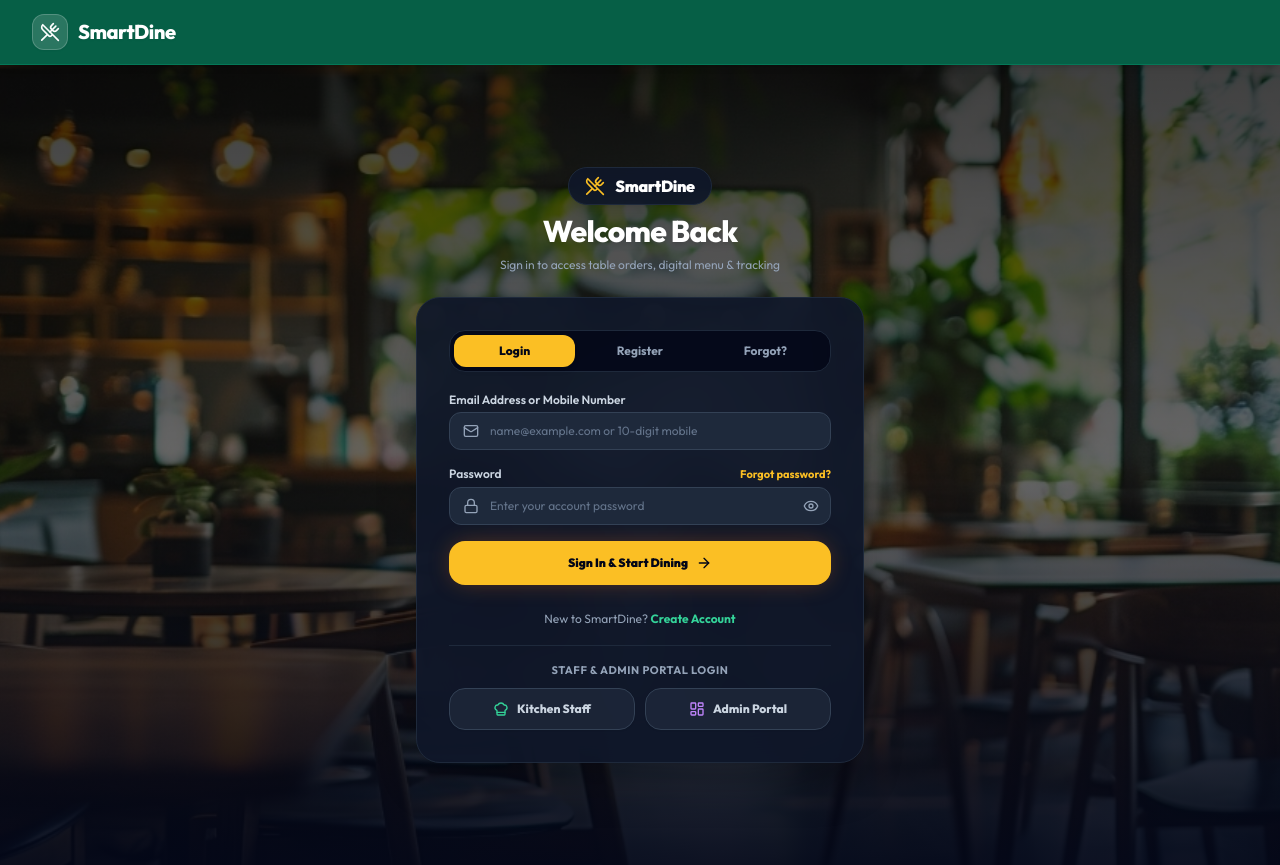
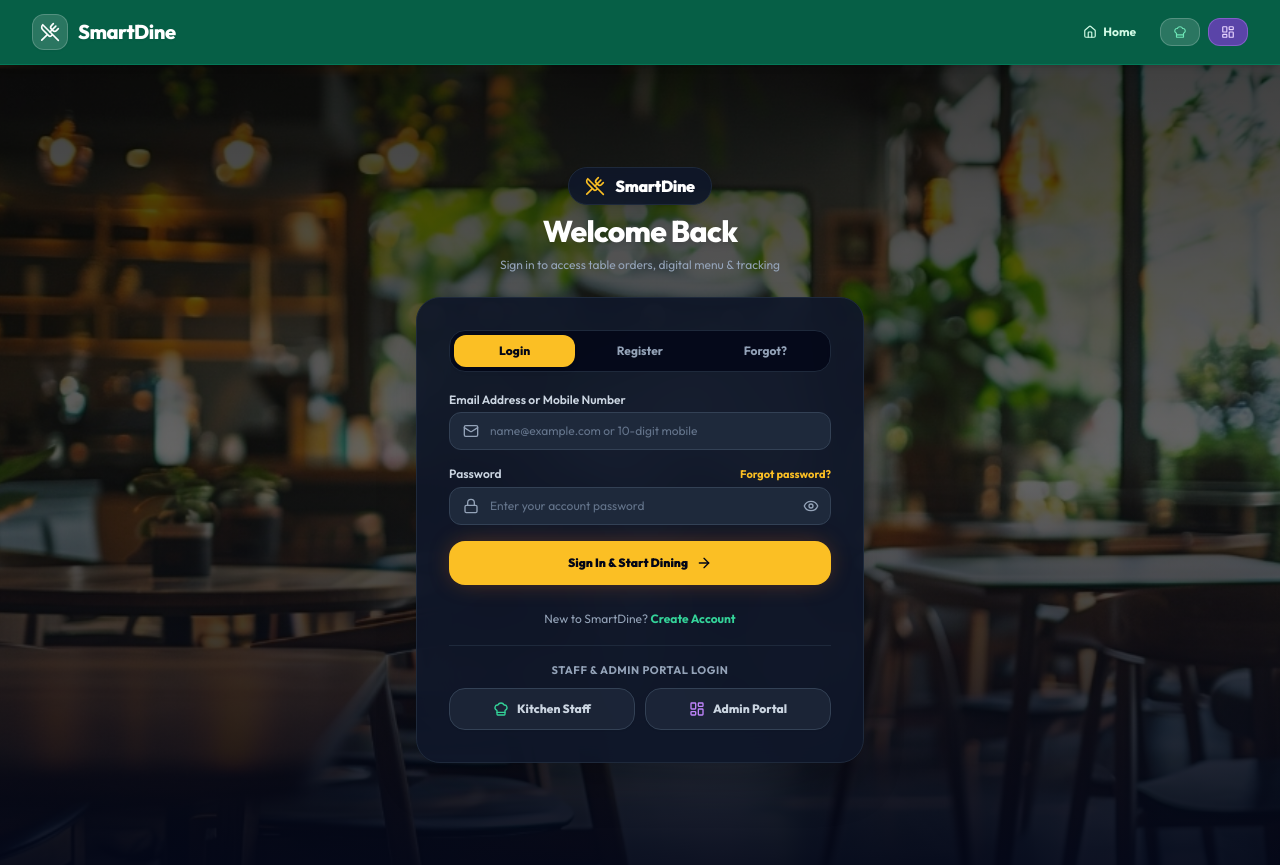
Before and after one commit to SahilShembare/SmartDine1, a React (Vite) app in the folder web/: page /login in a window 1280 px wide. Built offline with nearby package versions, Linux system fonts and the light colour scheme; no server answers; the database is empty.

Commit message:
feat: add Home button and Staff & Admin portal login buttons to top bar navbar

```diff
--- a/web/src/components/Navbar.jsx
+++ b/web/src/components/Navbar.jsx
@@ -8,7 +8,9 @@ import {
   ChefHat,
   LayoutDashboard,
   LogOut,
-  User
+  User,
+  Home as HomeIcon,
+  LogIn
 } from 'lucide-react';
 
 export default function Navbar() {
@@ -19,7 +21,6 @@ export default function Navbar() {
 
   const isHomePage = location.pathname === '/';
   const isLoginPage = location.pathname === '/login';
-  const hideNavActions = isHomePage || isLoginPage;
   const isCustomerRoute = location.pathname === '/menu' ||
                           location.pathname === '/cart' ||
                           location.pathname.startsWith('/track');
@@ -28,7 +29,7 @@ export default function Navbar() {
     <header className="sticky top-0 z-50 bg-emerald-800 border-b border-emerald-700 shadow-md">
       <div className="max-w-7xl mx-auto px-4 sm:px-6 lg:px-8 h-16 flex items-center justify-between">
 
-        {/* Brand Logo (🍽️ SmartDine - PRO badge removed) */}
+        {/* Brand Logo (🍽️ SmartDine) */}
         <Link to="/" className="flex items-center gap-2.5 group">
           <div className="w-9 h-9 rounded-xl bg-white/15 backdrop-blur-sm border border-white/20 flex items-center justify-center text-white shadow-sm group-hover:scale-105 transition-transform duration-200">
             <UtensilsCrossed className="w-5 h-5 text-white" />
@@ -60,9 +61,45 @@ export default function Navbar() {
           </div>
         )}
 
-        {/* Navigation & Action buttons (Hidden on Home and Login Page) */}
-        {!hideNavActions && (
-          <div className="flex items-center gap-3">
+        {/* Top Bar Action Navigation */}
+        <div className="flex items-center gap-2 sm:gap-3">
+
+          {/* Home Button */}
+          <Link
+            to="/"
+            className={`flex items-center gap-1.5 px-3 py-1.5 rounded-xl text-xs font-bold transition ${
+              isHomePage
+                ? 'text-amber-300 bg-white/15 shadow-inner'
+                : 'text-emerald-100 hover:text-white hover:bg-white/10'
+            }`}
+          >
+            <HomeIcon className="w-3.5 h-3.5" />
+            <span>Home</span>
+          </Link>
+
+          {/* If on Login Page: Show Kitchen & Admin Portal direct login options in Top Bar */}
+          {isLoginPage ? (
+            <div className="flex items-center gap-2">
+              <Link
+                to="/login?role=kitchen"
+                className="flex items-center gap-1.5 px-3 py-1.5 rounded-xl bg-white/15 hover:bg-white/25 text-white text-xs font-bold border border-white/20 transition cursor-pointer"
+              >
+                <ChefHat className="w-3.5 h-3.5 text-emerald-300" />
+                <span className="hidden xs:inline">Kitchen</span>
+              </Link>
+
+              <Link
+                to="/login?role=admin"
+                className="flex items-center gap-1.5 px-3 py-1.5 rounded-xl bg-purple-600/60 hover:bg-purple-600 text-white text-xs font-bold border border-purple-400/40 transition cursor-pointer"
+              >
+                <LayoutDashboard className="w-3.5 h-3.5 text-purple-200" />
+                <span className="hidden xs:inline">Admin Portal</span>
+              </Link>
+            </div>
+          ) : (
+            /* Regular navigation on Customer / Menu routes */
+            !isHomePage && (
+              <>
                 {/* Digital Menu */}
                 <Link
                   to="/menu"
@@ -117,17 +154,28 @@ export default function Navbar() {
                     </button>
                   </div>
                 ) : (
+                  <div className="flex items-center gap-1.5">
                     <Link
-                to="/login"
-                className="flex items-center gap-1.5 px-3 py-1.5 rounded-xl bg-white/15 hover:bg-white/25 text-white text-xs font-semibold border border-white/20 transition"
+                      to="/login?role=kitchen"
+                      className="flex items-center gap-1 px-2.5 py-1.5 rounded-xl bg-white/10 hover:bg-white/20 text-white text-xs font-semibold border border-white/15 transition"
                     >
-                <User className="w-3.5 h-3.5 text-amber-300" />
-                <span className="hidden sm:inline">Staff</span>
+                      <ChefHat className="w-3.5 h-3.5 text-emerald-300" />
+                      <span className="hidden sm:inline">Kitchen</span>
                     </Link>
+                    <Link
+                      to="/login?role=admin"
+                      className="flex items-center gap-1 px-2.5 py-1.5 rounded-xl bg-purple-600/50 hover:bg-purple-600 text-white text-xs font-semibold border border-purple-400/30 transition"
+                    >
+                      <LayoutDashboard className="w-3.5 h-3.5 text-purple-200" />
+                      <span className="hidden sm:inline">Admin</span>
+                    </Link>
+                  </div>
+                )}
+              </>
+            )
           )}
 
         </div>
-        )}
 
       </div>
     </header>
--- a/web/src/pages/Login.jsx
+++ b/web/src/pages/Login.jsx
@@ -46,6 +46,24 @@ export default function Login() {
     roleParam === 'kitchen' ? 'kitchen123456' : roleParam === 'admin' ? 'admin123456' : ''
   );
   const [showPassword, setShowPassword] = useState(false);
+
+  // Sync role parameters when clicking top bar
+  useEffect(() => {
+    const role = searchParams.get('role');
+    if (role === 'kitchen') {
+      setLoginIdentifier('kitchen@smartdine.com');
+      setPassword('kitchen123456');
+      setActiveTab('login');
+      setSuccessMsg('👨‍🍳 Kitchen Staff mode active');
+      setError('');
+    } else if (role === 'admin') {
+      setLoginIdentifier('admin@smartdine.com');
+      setPassword('admin123456');
+      setActiveTab('login');
+      setSuccessMsg('⚙️ Admin Portal mode active');
+      setError('');
+    }
+  }, [searchParams]);
 
   // Customer 3-Step Registration States
   // Step 1: Name + Phone -> Send OTP
```
Lines whose indentation alone changed are shown as unchanged.
